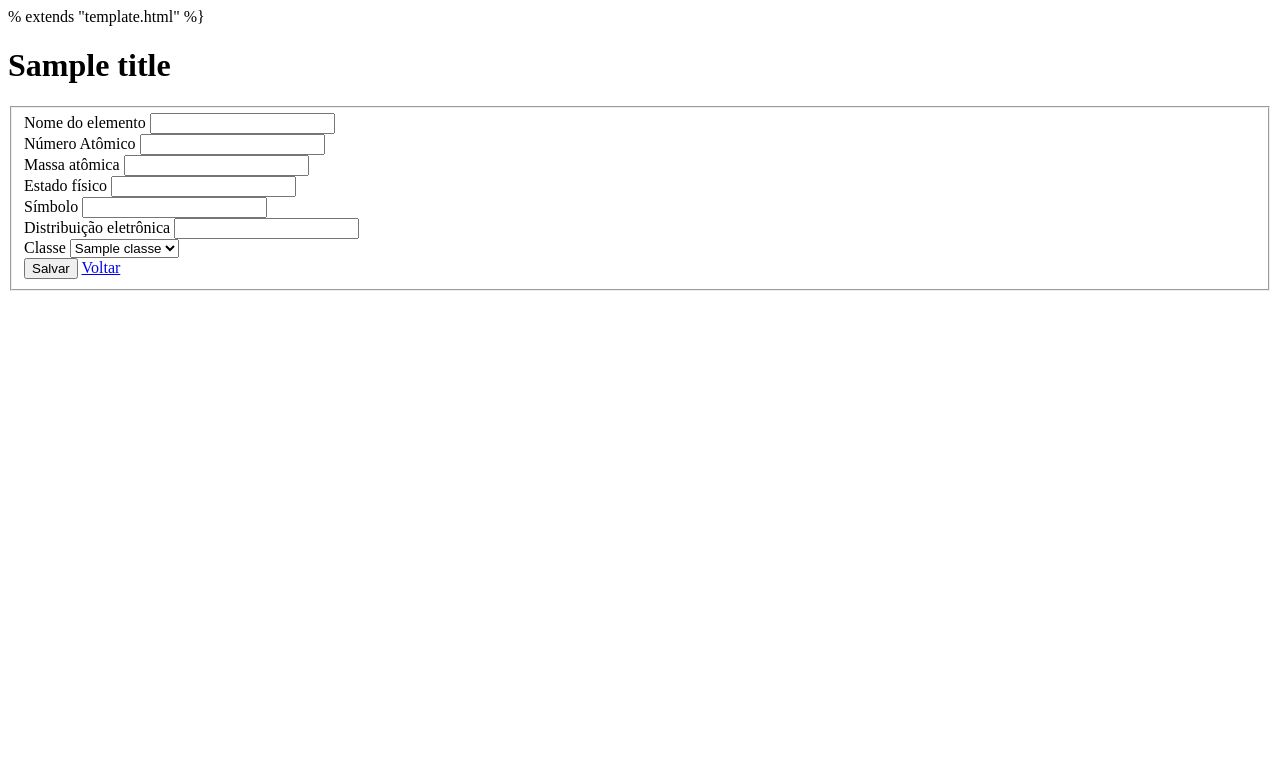
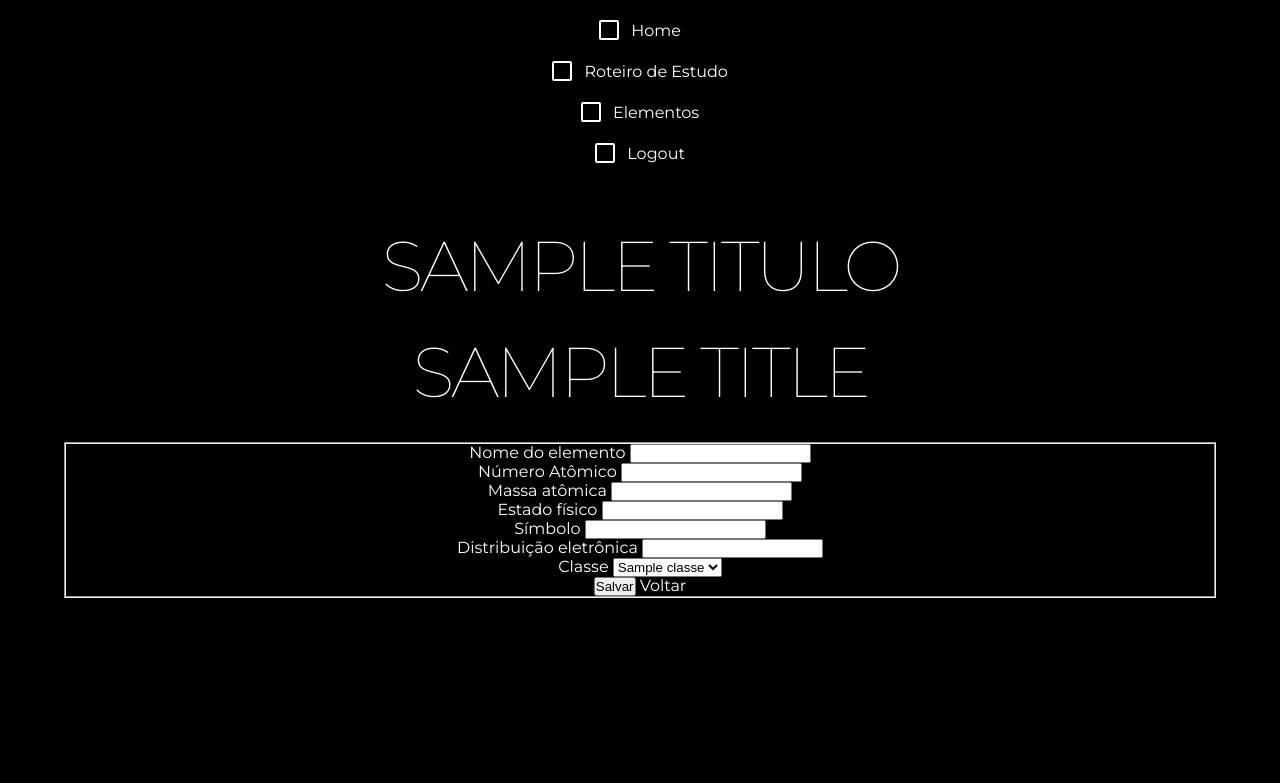
Before and after one commit to amandaeleuterio2/Tabela-Peri-dica, a Flask app: template templates/novo_elemento.html in a window 1280 px wide. Shown: the top 783 px of the page. Run offline with Flask 2, Linux system fonts and the light colour scheme; the template is opened without the code that fills it: most values are stand-ins (such as "Sample title", 1, 10 or a date in 2020); some libraries are stand-ins or nearby versions.

Commit message:
corrigindo erro de acesso ao botão novo elemento

```diff
--- a/dao.py
+++ b/dao.py
@@ -102,7 +102,7 @@ class ClasseDao:
 
 def traduz_classes(classes):
     def cria_classe_com_tupla(tupla):
-        return classes(tupla[1], id=tupla[0])
+        return Classe(tupla[1], id=tupla[0])
     return list(map(cria_classe_com_tupla, classes))
 
 
--- a/templates/novo_elemento.html
+++ b/templates/novo_elemento.html
@@ -1,5 +1,6 @@
-% extends "template.html" %}
+{% extends "template.html" %}
 {% block conteudo %}
+<link rel="stylesheet" href="{{url_for('static', filename='style.css')}}" />
       <div class="jumbotron">
              <h1 class="display-4">
                 {{ title }}</h1>
```
